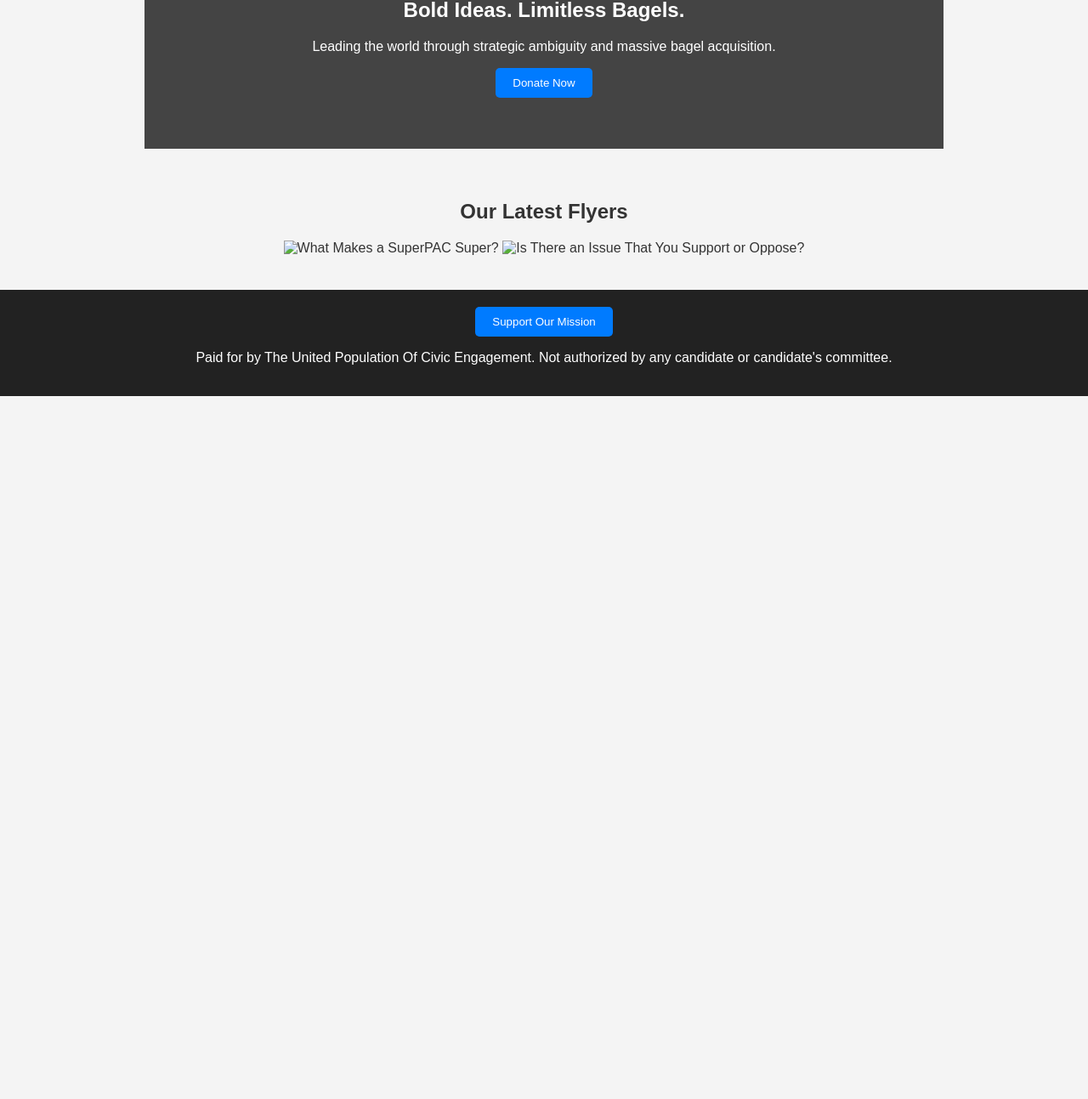
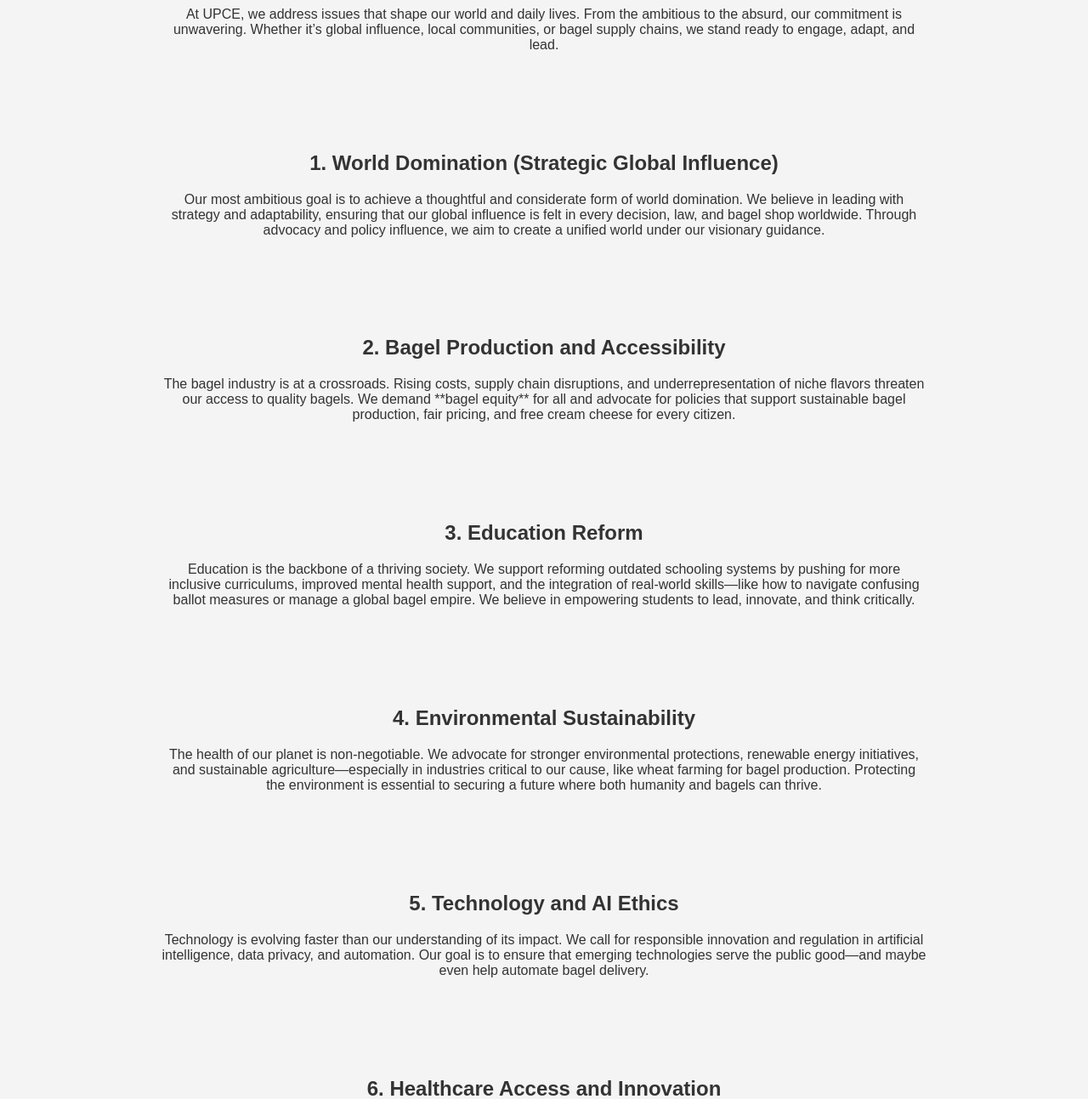
Before and after one commit to Kristiane7/United-Population-Of-Civic-Engagement-, a plain HTML site: page issues.html in a window 1280 px wide. Shown: the part 238-1531 px from the top of the page at 85% size. Before the commit the page ends 800 px from the top, so only its background shows below. Drawn offline with Linux system fonts and the light colour scheme.

Commit message:
Update issues.html

```diff
--- a/issues.html
+++ b/issues.html
@@ -3,12 +3,12 @@
 <head>
     <meta charset="UTF-8">
     <meta name="viewport" content="width=device-width, initial-scale=1.0">
-    <title>The United Population Of Civic Engagement</title>
+    <title>Our Issues | The United Population Of Civic Engagement</title>
     <link rel="stylesheet" href="style.css">
 </head>
 <body>
 
-    <!-- Header with Navigation -->
+    <!-- Header -->
     <header>
         <h1>The United Population Of Civic Engagement</h1>
         <nav>
@@ -20,26 +20,101 @@
         </nav>
     </header>
 
-    <!-- Hero Section with Prominent Image -->
-    <section class="hero">
-        <img src="images/IMG_3607.jpeg" alt="Founder Image" class="hero-img">
-        <h2>Bold Ideas. Limitless Bagels.</h2>
-        <p>Leading the world through strategic ambiguity and massive bagel acquisition.</p>
-        <button onclick="window.location.href='donate.html'">Donate Now</button>
+    <!-- Introduction -->
+    <section class="intro">
+        <h2>Our Issues</h2>
+        <p>
+            At UPCE, we address issues that shape our world and daily lives. From the ambitious to the absurd, our commitment is unwavering.
+            Whether it’s global influence, local communities, or bagel supply chains, we stand ready to engage, adapt, and lead.
+        </p>
     </section>
 
-    <!-- Featured Flyers Section -->
-    <section class="flyers">
-        <h2>Our Latest Flyers</h2>
-        <div class="flyer-gallery">
-            <img src="images/WHAT MAKES A SUPERPAC SUPER?.png" alt="What Makes a SuperPAC Super?" class="flyer">
-            <img src="images/IS THERE AN ISSUE THAT YOU.png" alt="Is There an Issue That You Support or Oppose?" class="flyer">
-        </div>
+    <!-- World Domination -->
+    <section class="issue">
+        <h2>1. World Domination (Strategic Global Influence)</h2>
+        <p>
+            Our most ambitious goal is to achieve a thoughtful and considerate form of world domination.
+            We believe in leading with strategy and adaptability, ensuring that our global influence is felt in every decision, law, and bagel shop worldwide.
+            Through advocacy and policy influence, we aim to create a unified world under our visionary guidance.
+        </p>
     </section>
 
-    <!-- Footer with Donate Button -->
+    <!-- Bagel Production and Accessibility -->
+    <section class="issue">
+        <h2>2. Bagel Production and Accessibility</h2>
+        <p>
+            The bagel industry is at a crossroads. Rising costs, supply chain disruptions, and underrepresentation of niche flavors threaten our access to quality bagels.
+            We demand **bagel equity** for all and advocate for policies that support sustainable bagel production, fair pricing, and free cream cheese for every citizen.
+        </p>
+    </section>
+
+    <!-- Education Reform -->
+    <section class="issue">
+        <h2>3. Education Reform</h2>
+        <p>
+            Education is the backbone of a thriving society. We support reforming outdated schooling systems by pushing for more inclusive curriculums, improved mental health support, and the integration of real-world skills—like how to navigate confusing ballot measures or manage a global bagel empire.
+            We believe in empowering students to lead, innovate, and think critically.
+        </p>
+    </section>
+
+    <!-- Environmental Sustainability -->
+    <section class="issue">
+        <h2>4. Environmental Sustainability</h2>
+        <p>
+            The health of our planet is non-negotiable. We advocate for stronger environmental protections, renewable energy initiatives, and sustainable agriculture—especially in industries critical to our cause, like wheat farming for bagel production.
+            Protecting the environment is essential to securing a future where both humanity and bagels can thrive.
+        </p>
+    </section>
+
+    <!-- Technology and AI Ethics -->
+    <section class="issue">
+        <h2>5. Technology and AI Ethics</h2>
+        <p>
+            Technology is evolving faster than our understanding of its impact. We call for responsible innovation and regulation in artificial intelligence, data privacy, and automation.
+            Our goal is to ensure that emerging technologies serve the public good—and maybe even help automate bagel delivery.
+        </p>
+    </section>
+
+    <!-- Healthcare Access and Innovation -->
+    <section class="issue">
+        <h2>6. Healthcare Access and Innovation</h2>
+        <p>
+            Access to affordable and quality healthcare should be a fundamental right. We champion healthcare reforms that focus on accessibility, mental health services, and medical innovation.
+            We also support research into the health benefits of bagel consumption (in moderation).
+        </p>
+    </section>
+
+    <!-- Space Exploration and Expansion -->
+    <section class="issue">
+        <h2>7. Space Exploration and Expansion</h2>
+        <p>
+            Why stop at Earth? UPCE believes in advancing humanity’s presence beyond our planet.
+            We advocate for policies that encourage sustainable space exploration and support future efforts to establish interplanetary bagel franchises.
+        </p>
+    </section>
+
+    <!-- Social Justice and Equality -->
+    <section class="issue">
+        <h2>8. Social Justice and Equality</h2>
+        <p>
+            We are committed to fostering a just and equitable society. UPCE stands for human rights, racial and gender equality, LGBTQ+ rights, and inclusive policies.
+            Everyone deserves a seat at the table—and a bagel on their plate.
+        </p>
+    </section>
+
+    <!-- Call to Action -->
+    <section class="join">
+        <h2>Help Us Lead the Way</h2>
+        <p>
+            These are just a few of the causes we champion. Join us in driving progress, shaping policies, and ensuring no issue—big or small—is overlooked.
+            Together, we can create real change and maybe even conquer the bagel industry.
+        </p>
+        <button onclick="window.location.href='donate.html'">Support Our Causes</button>
+    </section>
+
+    <!-- Footer -->
     <footer>
-        <button onclick="window.location.href='donate.html'">Support Our Mission</button>
+        <button onclick="window.location.href='donate.html'">Donate Now</button>
         <p>Paid for by The United Population Of Civic Engagement. Not authorized by any candidate or candidate's committee.</p>
     </footer>
 
```
